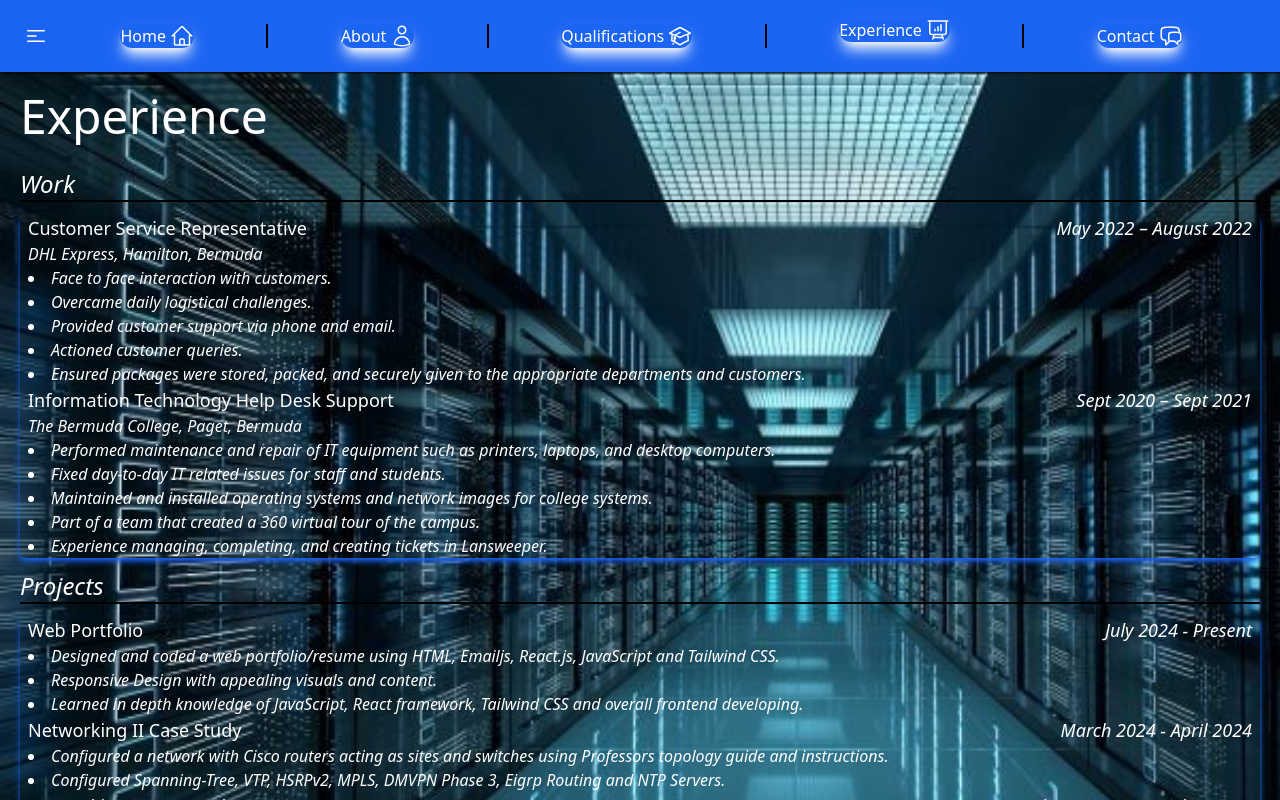
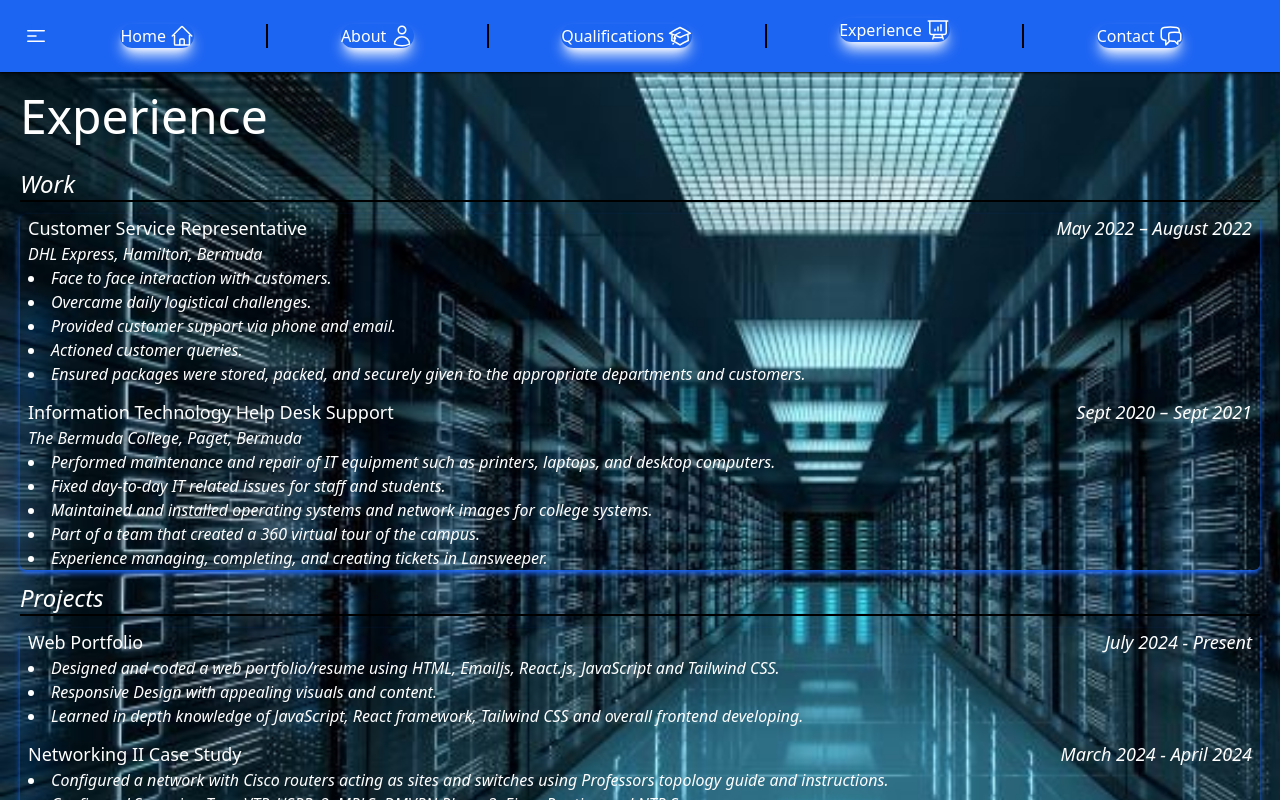
Before and after one commit to bredman97/Portfolio-Site, a React (Create React App) app: page /experience in a window 1280 px wide. Shown: the top 800 px of the page. Built offline with nearby package versions, Linux system fonts and the light colour scheme.

Commit message:
more style changes

```diff
--- a/src/pages/experiencePage.js
+++ b/src/pages/experiencePage.js
@@ -14,7 +14,7 @@ export default function ExperiencePage() {
             </p>
             <p className="italic font-light">DHL Express, Hamilton, Bermuda</p>
 
-            <ul className="list-inside list-disc font-light italic">
+            <ul className="mb-3 list-inside list-disc font-light italic">
                 <li>Face to face interaction with customers.</li>
                 <li>Overcame daily logistical challenges.</li>
                 <li>Provided customer support via phone and email.</li>
@@ -47,7 +47,7 @@ export default function ExperiencePage() {
                 <p className="italic font-medium">July 2024 - Present</p>
             </p>
 
-            <ul className="list-inside list-disc font-light italic">
+            <ul className="mb-3 list-inside list-disc font-light italic">
                 <li>Designed and coded a web portfolio/resume using HTML, Emailjs, React.js, JavaScript and Tailwind CSS.</li>
                 <li>Responsive Design with appealing visuals and content.</li>
                 <li>Learned in depth knowledge of JavaScript, React framework, Tailwind CSS and overall frontend developing.</li>
@@ -57,7 +57,7 @@ export default function ExperiencePage() {
                 <p className="italic font-medium">March 2024 - April 2024</p>
             </p>
 
-            <ul className="list-inside list-disc font-light italic ">
+            <ul className="mb-3 list-inside list-disc font-light italic ">
                 <li>Configured a network with Cisco routers acting as sites and switches using Professors topology guide and instructions.</li>
                 <li>Configured Spanning-Tree, VTP, HSRPv2, MPLS, DMVPN Phase 3, Eigrp Routing and NTP Servers.</li>
             </ul>
--- a/src/pages/indexPage.js
+++ b/src/pages/indexPage.js
@@ -1,6 +1,5 @@
 import certpic from '../assets/ccna_med.jpg';
 import { Link } from 'react-router-dom';
-import pic from '../assets/BrandonProPic.JPG';
 
 
 export default function IndexPage() {
@@ -9,7 +8,6 @@ export default function IndexPage() {
 
         <div className="flex h-screen">
             <div className="flex flex-col items-center justify-center mx-auto">
-                <img className='absolute top-12 w-40 h-40 md:w-48 md:h-48 md:top-24 shadow-lg shadow-blue-600 rounded-full' src={pic} alt='Brandon Redman'/>
                 <p className="text-5xl pb-3 md:text-8xl md:pb-5">Brandon Redman</p>
                 <p className="text-md md:text-2xl font-light italic">Aspiring Network & CyberSecurity Engineer</p>
                 <p className="text-xl md:text-4xl font-semibold">Bachelors of IT - Networking & IT Security</p>
```
